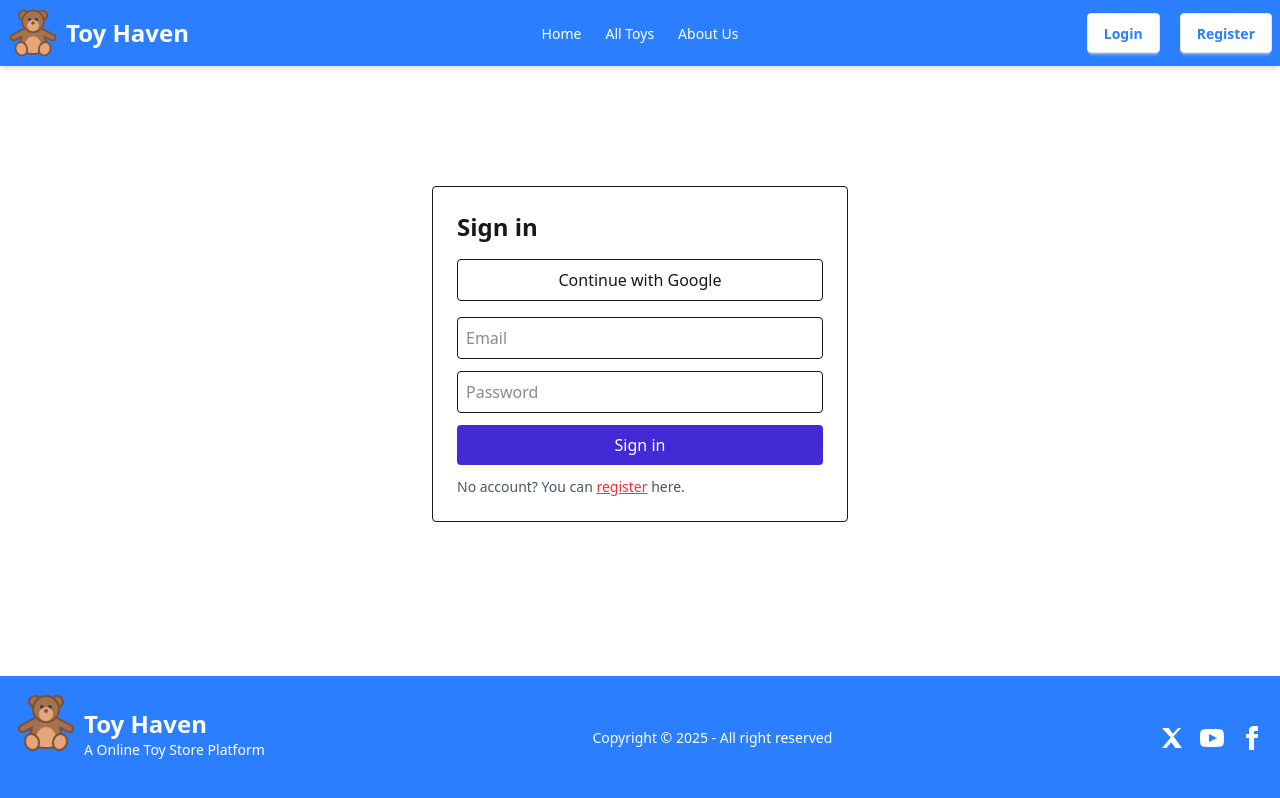
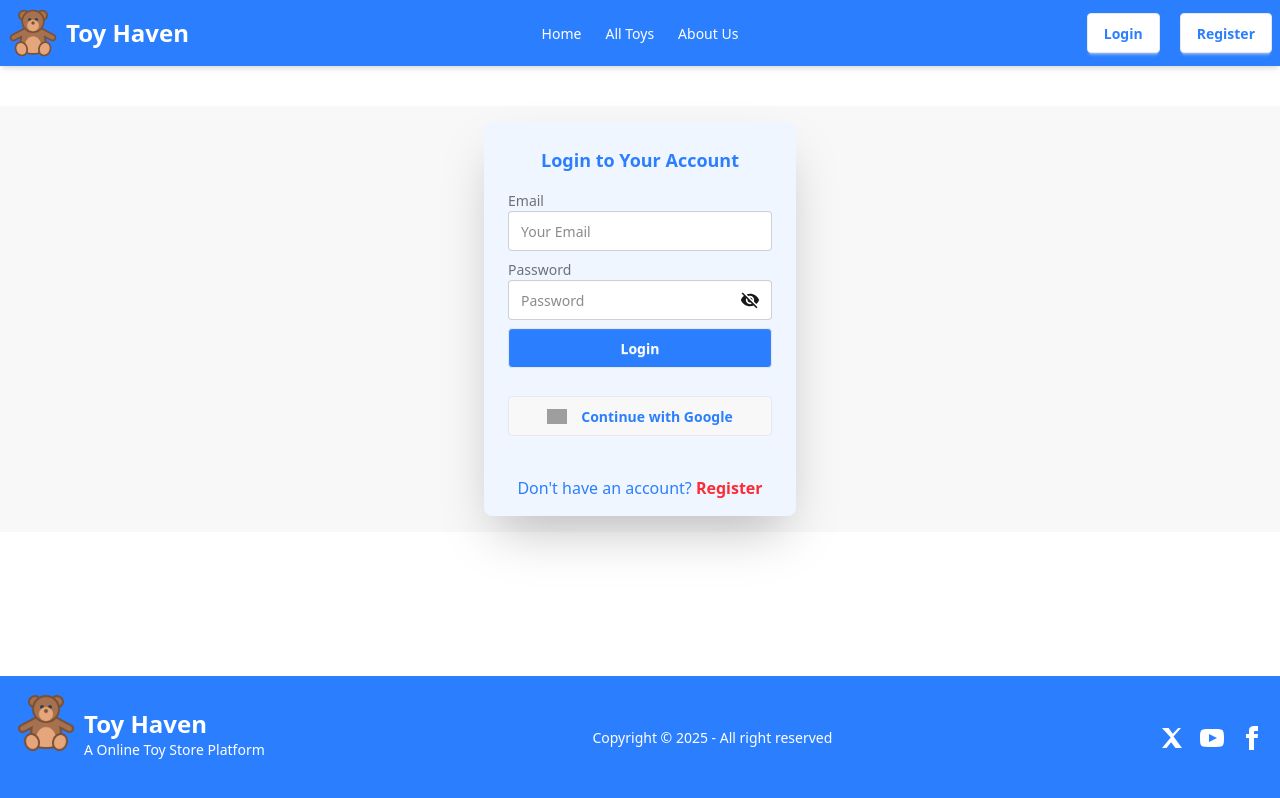
Before and after one commit to hasan8651/Toy-Haven-NextJS, a Next.js app: page /login in a window 1280 px wide. Built offline with nearby package versions, Linux system fonts and the light colour scheme; no server answers; grey boxes are pictures that could not be loaded.

Commit message:
Login Page with MongoDB

```diff
--- a/src/app/login/page.jsx
+++ b/src/app/login/page.jsx
@@ -1,36 +1,156 @@
 "use client";
-import { signIn } from "next-auth/react";
+import { signIn, useSession } from "next-auth/react";
+import Head from "next/head";
+import Image from "next/image";
+import Link from "next/link";
 import { useRouter } from "next/navigation";
-import { useState } from "react";
+import { useEffect, useState } from "react";
+import { MdVisibility, MdVisibilityOff } from "react-icons/md";
+import Swal from "sweetalert2";
 
 export default function Login() {
+  const { status } = useSession();
   const router = useRouter();
-  const [email, setEmail] = useState('');
-  const [pw, setPw] = useState('');
-  const [err, setErr] = useState('');
+  const [showPassword, setShowPassword] = useState(false);
 
-  async function handleCredentials(e) {
+  useEffect(() => {
+    if (status === "authenticated") {
+      Swal.fire({
+        position: "top-end",
+        background: "#3b82f6",
+        color: "white",
+        icon: "success",
+        title: "Signed in Successfully!",
+        showConfirmButton: false,
+        timer: 1500,
+      });
+      router.push("/");
+    }
+  }, [status, router]);
+
+  const handleGoogleLogin = async () => {
+    const login = await signIn("google", {});
+    if (login?.ok) {
+      router.push("/");
+    }
+  };
+
+  const handleLogin = async (e) => {
     e.preventDefault();
-    const res = await signIn('credentials', { redirect: false, email, password: pw });
-    if (res?.error) setErr(res.error);
-    else router.push('/');
-  }
+    const form = e.currentTarget;
+    const email = form.email.value;
+    const password = form.password.value;
+
+    const res = await signIn("credentials", {
+      email,
+      password,
+      redirect: false,
+    });
+
+    if (res?.ok) {
+      router.push("/");
+    } else {
+      Swal.fire({
+        position: "top-end",
+        background: "red",
+        color: "white",
+        icon: "success",
+        title: `Login Error: ${res?.error || "Invalid Credentials"}`,
+        showConfirmButton: false,
+        timer: 2000,
+      });
+    }
+  };
 
   return (
-    <div className="max-w-md mx-auto py-20 px-4">
-      <div className="border rounded p-6">
-        <h2 className="text-2xl font-bold mb-4">Sign in</h2>
+    <div>
+      <Head>
+        <title>Toy Haven - Login</title>
+      </Head>
 
-        <button onClick={() => signIn('google')} className="w-full py-2 border rounded mb-4">Continue with Google</button>
+      <div className="hero bg-base-200">
+        <div className="hero-content flex-col md:flex-row-reverse">
+          <div className="card bg-blue-50 w-full max-w-sm shrink-0 shadow-2xl">
+            <form onSubmit={handleLogin} className="card-body">
+              <div className="form-control">
+                <p className="text-center text-blue-500 font-semibold text-lg mb-4">
+                  Login to Your Account
+                </p>
+                <label className="label">
+                  <span className="label-text">Email</span>
+                </label>
+                <input
+                  type="email"
+                  name="email"
+                  placeholder="Your Email"
+                  className="input input-bordered"
+                  required
+                />
+              </div>
 
-        <form onSubmit={handleCredentials} className="space-y-3">
-          <input className="w-full border p-2 rounded" placeholder="Email" value={email} onChange={e=>setEmail(e.target.value)} />
-          <input className="w-full border p-2 rounded" placeholder="Password" type="password" value={pw} onChange={e=>setPw(e.target.value)} />
-          {err && <div className="text-red-500">{err}</div>}
-          <button className="w-full py-2 bg-primary text-white rounded">Sign in</button>
-        </form>
+              <div className="form-control">
+                <label className="label">
+                  <span className="label-text">Password</span>
+                </label>
+                <div className="relative">
+                  <input
+                    type={showPassword ? "text" : "password"}
+                    name="password"
+                    placeholder="Password"
+                    className="input input-bordered pr-10"
+                    required
+                  />
+                  <button
+                    type="button"
+                    onClick={() => setShowPassword((s) => !s)}
+                    className="absolute right-3 top-1/2 -translate-y-1/2 cursor-pointer z-50"
+                    aria-label="Toggle password visibility"
+                  >
+                    {showPassword ? (
+                      <MdVisibility size={20} />
+                    ) : (
+                      <MdVisibilityOff size={20} />
+                    )}
+                  </button>
+                </div>
+              </div>
 
-        <p className="mt-3 text-sm text-gray-600">No account? You can <span className="link text-red-500">register</span> here.</p>
+              <div className="form-control">
+                <button
+                  type="submit"
+                  className="btn w-full bg-blue-500 text-white hover:bg-blue-700"
+                >
+                  Login
+                </button>
+              </div>
+
+              <div>
+                <button
+                  onClick={handleGoogleLogin}
+                  type="button"
+                  className="btn mt-5 text-blue-500 flex items-center justify-center w-full"
+                >
+                  <Image
+                    width={100}
+                    height={100}
+                    className="w-5 mr-2"
+                    src="https://upload.wikimedia.org/wikipedia/commons/thumb/c/c1/Google_%22G%22_logo.svg/480px-Google_%22G%22_logo.svg.png"
+                    alt="Google Logo"
+                    unoptimized
+                  />
+                  Continue with Google
+                </button>
+              </div>
+            </form>
+
+            <p className="text-blue-500 text-center p-4">
+              Don't have an account?{" "}
+              <Link className="text-red-500 font-semibold" href="/register">
+                Register
+              </Link>
+            </p>
+          </div>
+        </div>
       </div>
     </div>
   );
--- a/src/app/register/page.jsx
+++ b/src/app/register/page.jsx
@@ -21,7 +21,7 @@ export default function Register() {
     if (status === "authenticated") {
       Swal.fire({
         position: "top-end",
-        background: '#3b82f6',
+        background: "#3b82f6",
         color: "white",
         icon: "success",
         title: "Signed in with Google!",
@@ -90,12 +90,12 @@ export default function Register() {
       setError(err.message || "Registration failed");
       Swal.fire({
         position: "top-end",
-        background: "#3b82f6",
+        background: "red",
         color: "white",
         icon: "success",
         title: "Registration failed. Please try again.",
         showConfirmButton: false,
-        timer: 1500,
+        timer: 2000,
       });
     }
   };
```
